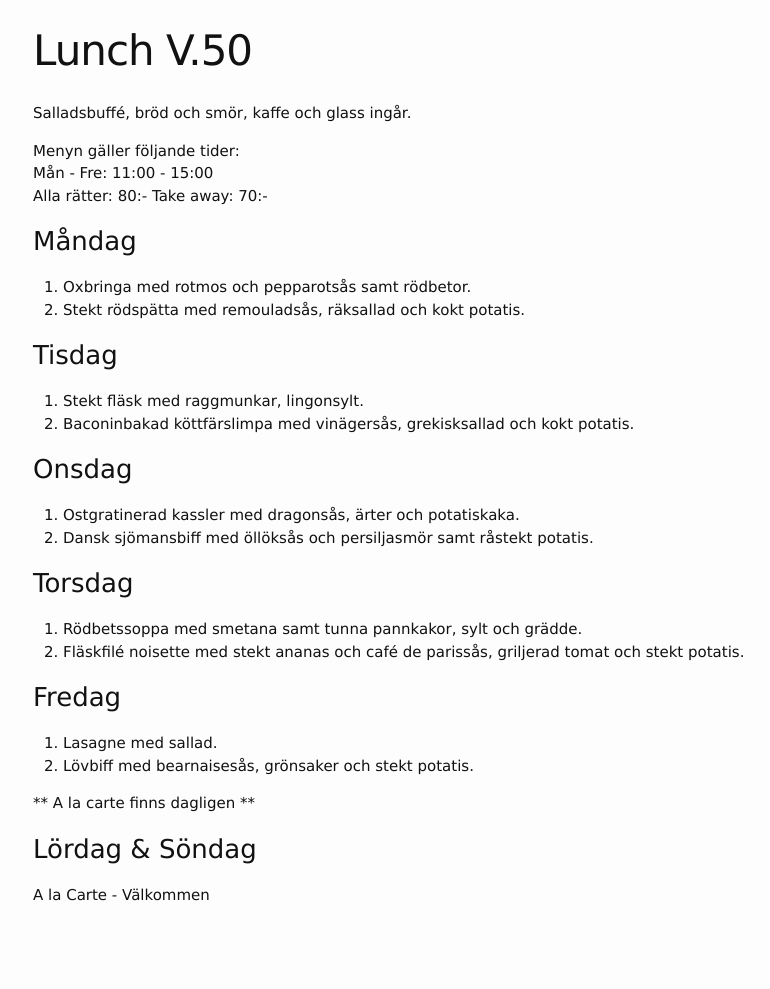
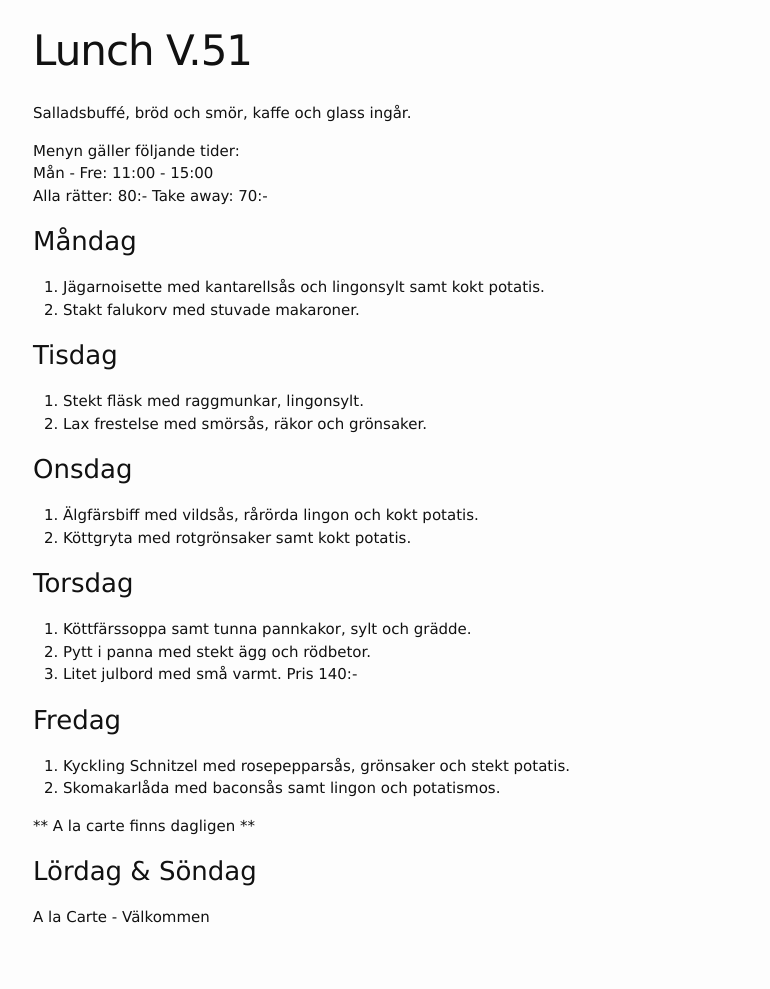
Before and after one commit to FarInn62/farinn62.github.io, a Jekyll site: the page built from lunch.md, in a window 1280 px wide. Shown: the whole page, without its empty margins (237-1007 px from the left). Built offline with Jekyll 4.4.1, drawn with Linux system fonts in a browser that asks for light colours; before the commit the page ends 966 px from its top, so only the background shows below that.

Commit message:
Update lunch.md

```diff
--- a/lunch.md
+++ b/lunch.md
@@ -1,6 +1,6 @@
 ---
 layout: foodmenu
-title: Lunch V.50
+title: Lunch V.51
 permalink: /lunch/
 published: true
 ---
@@ -12,29 +12,30 @@ Alla rätter: 80:- Take away: 70:-
 
 ### Måndag
 
-1. Oxbringa med rotmos och pepparotsås samt rödbetor.
-2. Stekt rödspätta med remouladsås, räksallad och kokt potatis.
+1. Jägarnoisette med kantarellsås och lingonsylt samt kokt potatis.
+2. Stakt falukorv med stuvade makaroner.
 
 ### Tisdag
 
 1. Stekt fläsk med raggmunkar, lingonsylt.
-2. Baconinbakad köttfärslimpa med vinägersås, grekisksallad och kokt potatis.
+2. Lax frestelse med smörsås, räkor och grönsaker.
 
 
 ### Onsdag
 
-1. Ostgratinerad kassler med dragonsås, ärter och potatiskaka.
-2. Dansk sjömansbiff med öllöksås och persiljasmör samt råstekt potatis.
+1. Älgfärsbiff med vildsås, rårörda lingon och kokt potatis.
+2. Köttgryta med rotgrönsaker samt kokt potatis.
 
 ### Torsdag
 
-1. Rödbetssoppa med smetana samt tunna pannkakor, sylt och grädde.
-2. Fläskfilé noisette med stekt ananas och café de parissås, griljerad tomat och stekt potatis.
+1. Köttfärssoppa samt tunna pannkakor, sylt och grädde.
+2. Pytt i panna med stekt ägg och rödbetor.
+3. Litet julbord med små varmt. Pris 140:-
 
 ### Fredag
 
-1. Lasagne med sallad.
-2. Lövbiff med bearnaisesås, grönsaker och stekt potatis.
+1. Kyckling Schnitzel med rosepepparsås, grönsaker och stekt potatis.
+2. Skomakarlåda med baconsås samt lingon och potatismos.
 
 ** A la carte finns dagligen **
 
```
